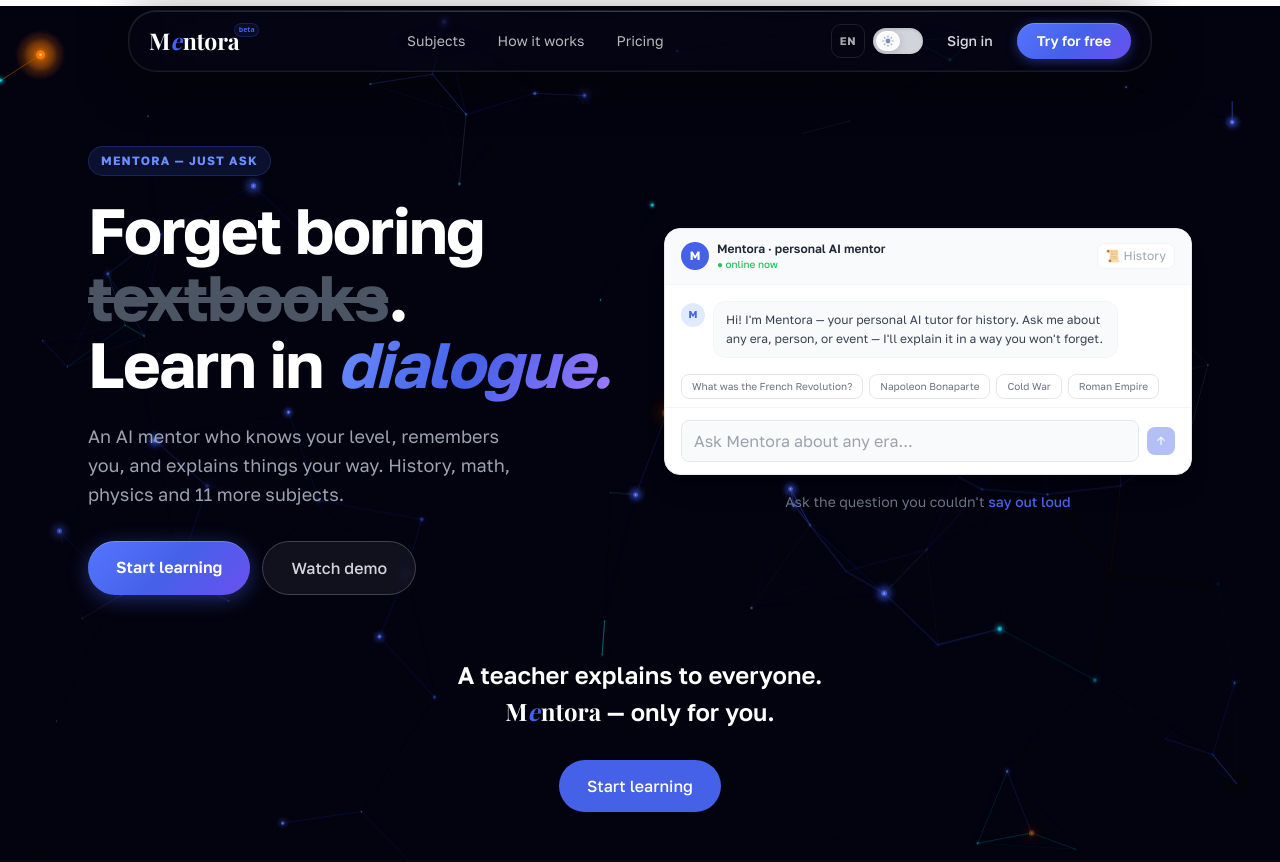
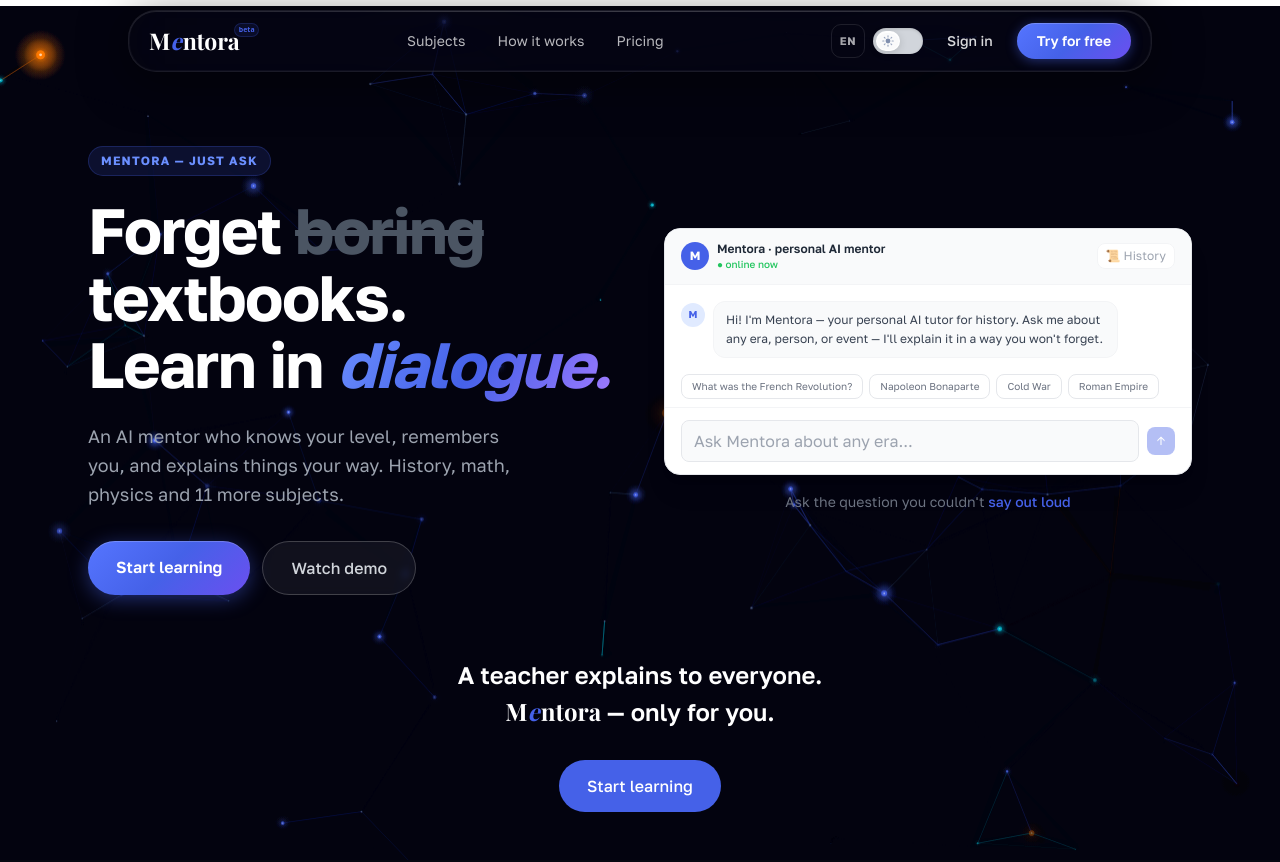
Before and after one commit to unrebay/mentora, a Next.js app: page /en in a window 1280 px wide. Shown: the top 862 px of the page. Built offline with nearby package versions, Linux system fonts and the light colour scheme; no server answers.

Commit message:
fix(landing): EN hero — strikethrough 'boring' not 'textbooks'
Co-Authored-By: Claude Sonnet 4.6 <noreply@anthropic.com>

```diff
--- a/src/app/[locale]/page.tsx
+++ b/src/app/[locale]/page.tsx
@@ -155,8 +155,8 @@ export default async function HomePage() {
               <h1 className="text-[2.1rem] sm:text-[2.8rem] md:text-[3.2rem] lg:text-[4rem] font-black leading-[1.05] mb-6 tracking-tight text-white">
                 {locale === "en" ? (
                   <>
-                    Forget boring{" "}
-                    <span className="line-through text-gray-600 font-bold">textbooks</span>.<br />
+                    Forget <span className="line-through text-gray-600 font-bold">boring</span>{" "}
+                    textbooks.<br />
                     Learn in{" "}
                     <span style={{
                       background: "linear-gradient(120deg, #6B8FFF 0%, #4561E8 50%, #9F7AFF 100%)",
```
